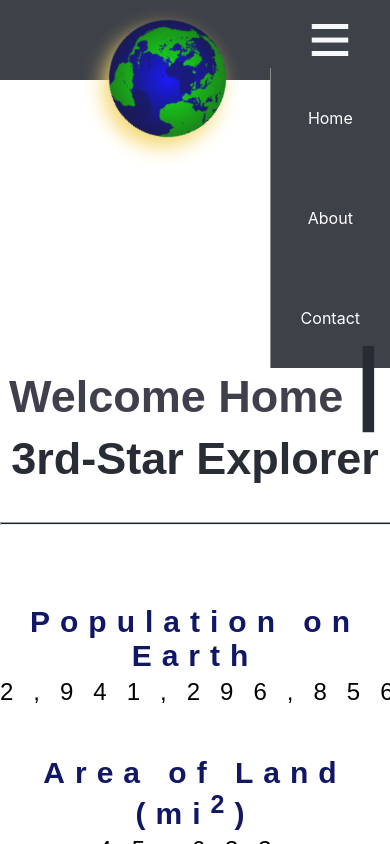
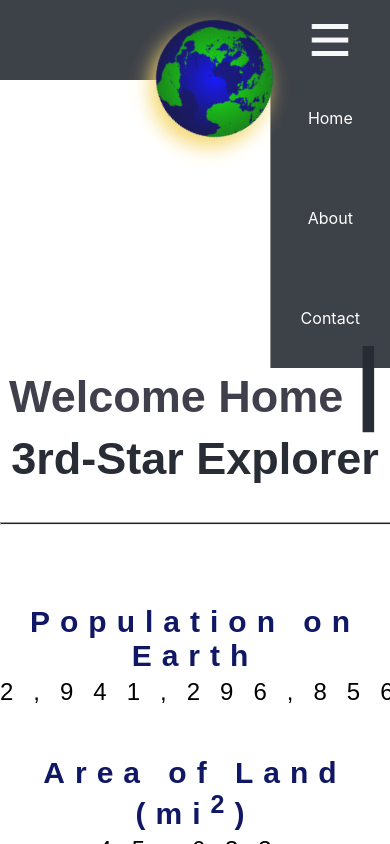
Before and after one commit to StefonSimmons/world-tour, a React (Create React App) app in the folder world-tour/: page / in a window 390 px wide. Both pictures are taken after a click on the picture 330 px from the left and 40 px from the top of the page. Shown: the top 844 px of the page. Built offline with nearby package versions, Linux system fonts and the light colour scheme; no server answers.

Commit message:
converted media queries to styled components in Header

```diff
--- a/world-tour/src/components/Header-global/Header.css
+++ /dev/null
@@ -1,44 +0,0 @@
-/* Remaining CSS to be applied as Styled Components */
-
-
-.menu-item-container{
-  display: inline-block;
-  list-style-type: none;
-  padding: 15px;
-}
-ul li:nth-child(n+2){
-  border-left: solid 1px grey
-}
-.menu-item{
-  display: inline block;
-  color: white;
-  text-decoration: none;
-  text-align: center;
-  margin: 25px
-}
-
-@media(max-width: 861px){
-  .menu-item-container{
-    display: none;
-    background-color: #282c34;
-  }
-}
-
-@media(max-width: 861px){
-  .menu-item{
-    margin: 25px 15px;
-  }
-  #hamburger{
-    display: inline-block;
-    width: 40px;
-    padding: 6px 40px
-  }
-  .earth-logo{
-    right: 35vw;
-  }
-}
-@media(max-width: 800px){
-  .earth-logo{
-    right: 30vw;
-  }
-}
--- a/world-tour/src/components/Header-global/Header.js
+++ b/world-tour/src/components/Header-global/Header.js
@@ -2,7 +2,6 @@ import React, {useState} from 'react'
 import {Link} from 'react-router-dom'
 import earth from '../../images/Emblem-earth.svg'
 import hamburger from '../../images/hamburger.png'
-import './Header.css'
 import styled, {keyframes} from 'styled-components'
 
 
@@ -20,6 +19,12 @@ const Wrapper = styled.ul`
 `
 const Hamburger= styled.img`
   display: none;
+
+  @media(max-width: 861px){
+    display: inline-block;
+    width: 40px;
+    padding: 6px 40px
+  }
 `
 const EarthSpin = keyframes`
   from {
@@ -38,6 +43,36 @@ const Earth = styled.img`
   box-shadow: 5px 10px 20px #F4D35E;
   cursor: pointer;
   animation: ${EarthSpin} infinite 50s linear;
+
+  @media(max-width: 861px){
+    right: 35vw;
+  }
+
+  @media(max-width: 800px){
+    right: 30vw;
+  }
+`
+const MenuItemContainer = styled.li`
+  display: inline-block;
+  list-style-type: none;
+  padding: 15px;
+  border-left: solid 1px grey;
+
+  @media(max-width: 861px){
+    display: none;
+    background-color: #282c34;
+  }
+`
+const MenuLink = styled(Link)`
+  display: inline block;
+  color: white;
+  text-decoration: none;
+  text-align: center;
+  margin: 25px;
+
+  @media(max-width: 861px){
+    margin: 25px 15px;
+  }
 `
 
 function Header() {
@@ -51,22 +86,26 @@ function Header() {
       <AppHeader>
         <NavBar>
           <Wrapper>
-            <Hamburger id="hamburger" src={hamburger} alt="hamburger menu" onClick={(e) => updateOpen(!open)}/>
-            <li className= "menu-item-container" style={open ? { display:"block" }: {display:""}}>
-              <Link to='/' className="menu-item" style={open ? { display:"block" }: {display:""}}>
+            <Hamburger src={hamburger} alt="hamburger menu" onClick={(e) => updateOpen(!open)}/>
+
+            <MenuItemContainer style={open ? { display: "block" } : { display: "" }}>
+              <MenuLink to='/' style={open ? { display:"block" }: {display:""}}>
                   Home
-              </Link>
-            </li>
-            <li  className= "menu-item-container" style={open ? { display:"block" }: {display:""}}>
-              <Link to='/about' className="menu-item" style={open ? { display:"block" }: {display:""}}>
+              </MenuLink>
+            </MenuItemContainer>
+
+            <MenuItemContainer style={open ? { display:"block" }: {display:""}}>
+              <MenuLink to='/about' style={open ? { display:"block" }: {display:""}}>
                   About
-              </Link>
-            </li>
-            <li  className= "menu-item-container" style={open ? { display:"block" }: {display:""}}>
-              <Link to='/contact' className="menu-item" style={open ? { display:"block" }: {display:""}}>
+              </MenuLink>
+            </MenuItemContainer>
+
+            <MenuItemContainer style={open ? { display:"block" }: {display:""}}>
+              <MenuLink to='/contact' style={open ? { display:"block" }: {display:""}}>
                   Contact
-              </Link>
-            </li>
+              </MenuLink>
+            </MenuItemContainer>
+
           </Wrapper>
         </NavBar>
         <div>
```
